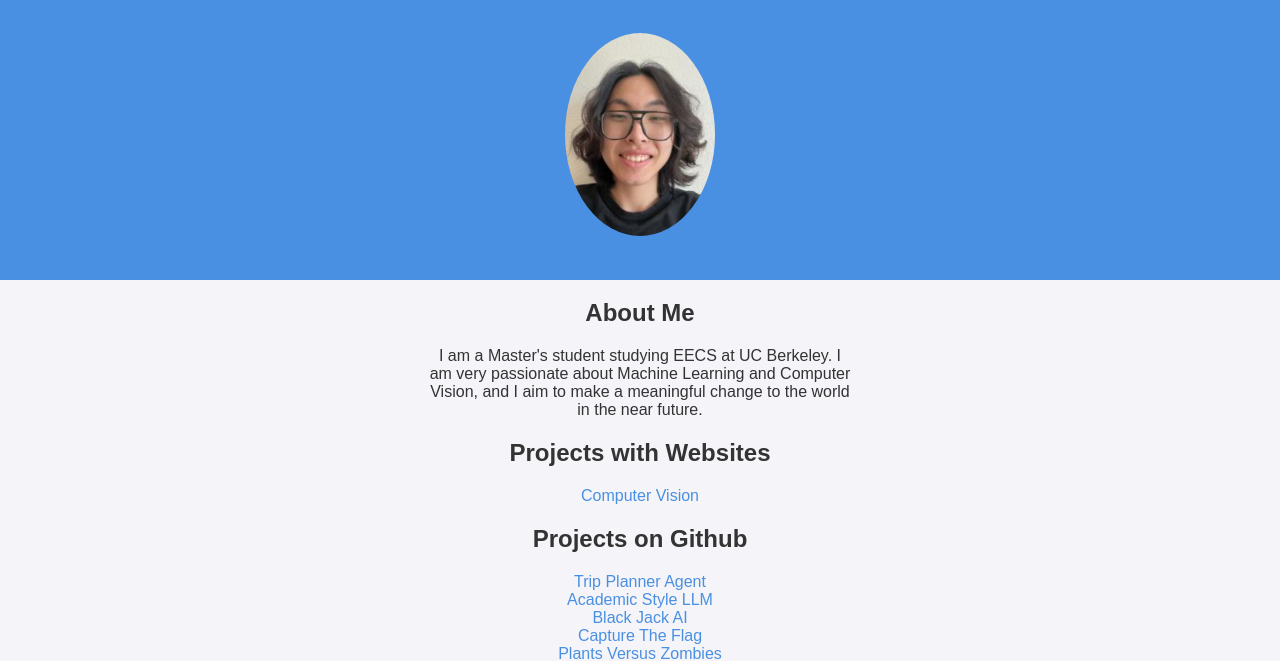
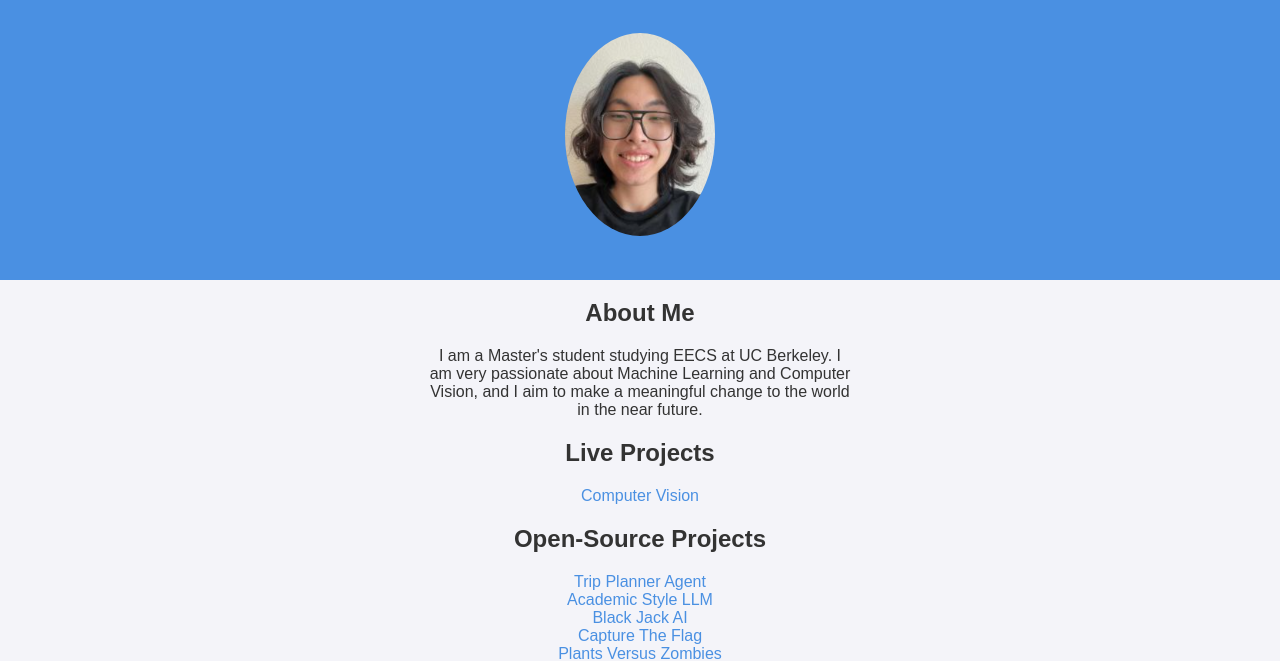
Before and after one commit to Joshua-Sun-CompSci/Joshua-Sun-CompSci.github.io, a plain HTML site: page index.html in a window 1280 px wide. Shown: the part 141-802 px from the top of the page. Drawn offline with Linux system fonts and the light colour scheme.

Commit message:
format update

```diff
--- a/index.html
+++ b/index.html
@@ -60,12 +60,12 @@
             </p>
         </div>
 
-        <h2>Projects with Websites</h2>
+        <h2>Live Projects</h2>
         <ul style="list-style: none; padding: 0;">
             <li><a href="https://joshua-sun-compsci.github.io/cs280a/" target="_blank">Computer Vision</a></li>
         </ul>
 
-        <h2>Projects on Github</h2>
+        <h2>Open-Source Projects</h2>
         <ul style="list-style: none; padding: 0;">
             <li><a href="https://github.com/Angelinaaaaaaaaaaaa/Trip_Planner_Agent" target="_blank">Trip Planner Agent</a></li>
             <li><a href="https://github.com/Joshua-Sun-CompSci/academic-style-llms" target="_blank">Academic Style LLM</a></li>
```
